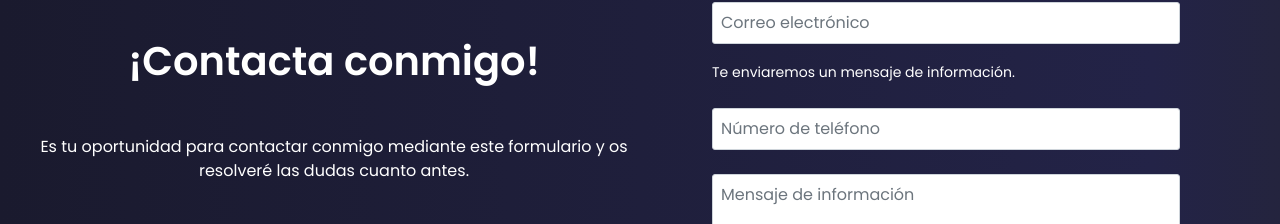
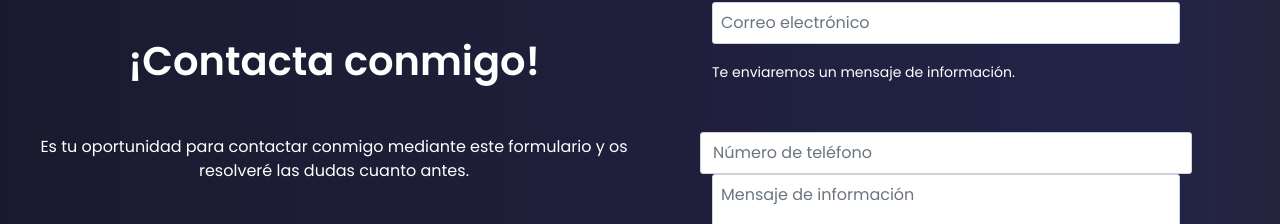
Before and after one commit to alvicha/portfolio, a React (Create React App) app: page /contact in a window 1280 px wide. Shown: the part 382-606 px from the top of the page. Built offline with nearby package versions, Linux system fonts and the light colour scheme.

Commit message:
Finalizando proyecto portafolio

```diff
--- a/src/locales/en/translation.json
+++ b/src/locales/en/translation.json
@@ -106,5 +106,6 @@
         "acceptTerms": "You must accept the terms",
         "sentSuccess": "Form submitted successfully",
         "sendError": "An error occurred while submitting the form"
-    }
+    },
+    "success": "Success"
 }
--- a/src/locales/es/translation.json
+++ b/src/locales/es/translation.json
@@ -106,5 +106,6 @@
         "acceptTerms": "Debe aceptar los términos",
         "sentSuccess": "Formulario enviado correctamente",
         "sendError": "Error al enviar el formulario"
-    }
+    },
+    "success": "Éxito"
 }
--- a/src/locales/fr/translation.json
+++ b/src/locales/fr/translation.json
@@ -106,5 +106,6 @@
     "acceptTerms": "Vous devez accepter les conditions",
     "sentSuccess": "Formulaire envoyé avec succès",
     "sendError": "Une erreur s'est produite lors de l'envoi du formulaire"
-  }
+  },
+  "success": "Succès"
 }
--- a/src/pages/ContactPage.js
+++ b/src/pages/ContactPage.js
@@ -79,7 +79,7 @@ const ContactComponent = () => {
 
             emailjs.send('service_0qsoaj9', 'template_6r2ir7l', dataForm, 'fzahUuaxpIVpt05vk')
                 .then(() => {
-                    toast.current.show({ severity: 'success', summary: 'Éxito', detail: t('successMessage') });
+                    toast.current.show({ severity: 'success', summary: t('success'), detail: t('successMessage') });
                     setNameContact("");
                     setSurnameContact("");
                     setEmailContact("");
@@ -180,8 +180,8 @@ const ContactComponent = () => {
                                     </small>
                                 </div>
                                 <div className="col-12 mb-4">
-                                    <InputText id="telefono" value={phoneNumber} onChange={e => setPhoneNumber(e.target.value)} placeholder={t('phonePlaceholder')} className="w-100" keyfilter="int" />
                                 </div>
+                                <InputText id="telefono" type="tel" value={phoneNumber} onChange={e => setPhoneNumber(e.target.value)} placeholder={t('phonePlaceholder')} className="w-100" />
                                 <div className="col-12 mb-3">
                                     <InputTextarea id="mensaje" value={messageContact} onChange={e => setMessageContact(e.target.value)} rows={5} placeholder={t('messagePlaceholder')} className="w-100" aria-label={t('messagePlaceholder')} />
                                 </div>
```
